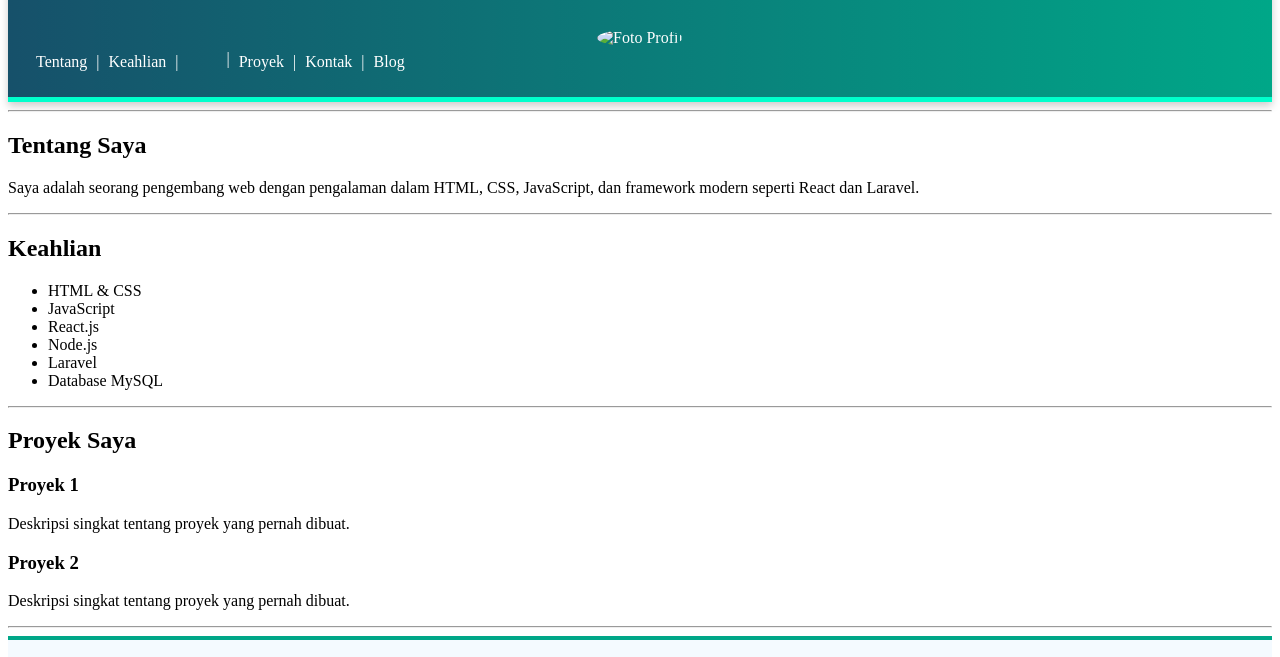
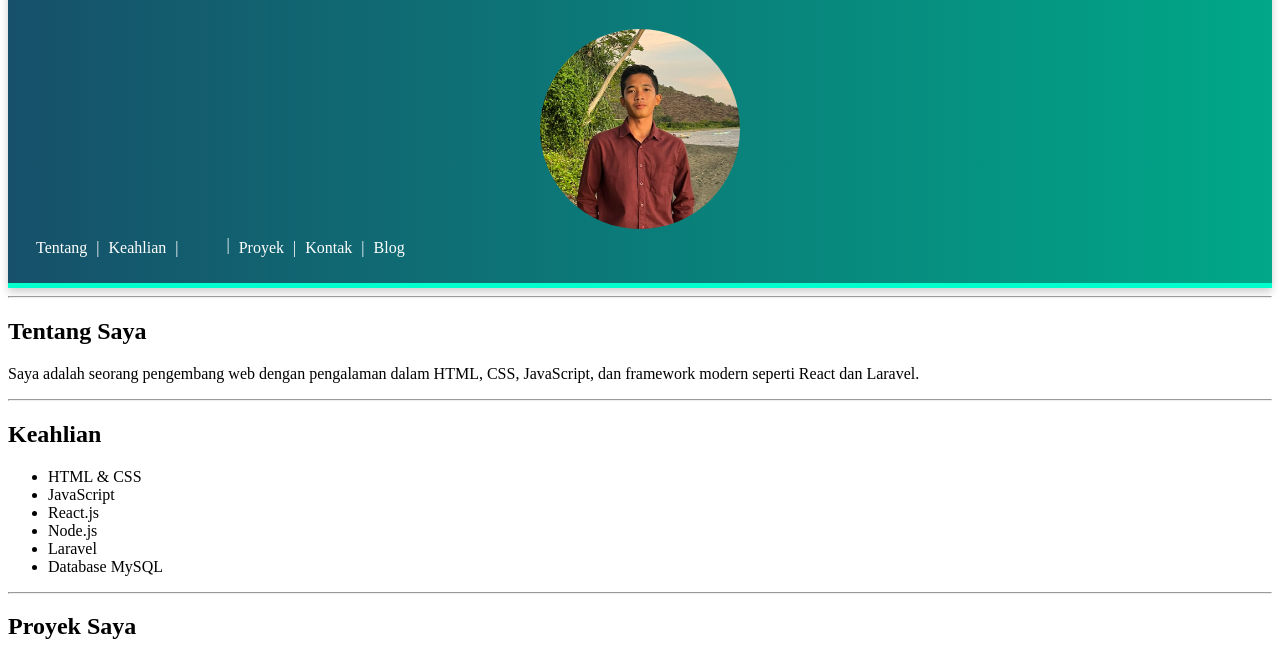
Before and after one commit to fikriaditia55/portofolio, a plain HTML site: page index.html in a window 1280 px wide. Shown: the part 89-746 px from the top of the page. Drawn offline with Linux system fonts and the light colour scheme.

Commit message:
New Changes

```diff
--- a/index.html
+++ b/index.html
@@ -9,9 +9,7 @@
 <body>
   <header>
     <h1>Nama Anda</h1>
-    <img src="jpg.jpg" width="200" height="200" alt="Foto Profil">
-
-
+    <img src="image.png" width="200" height="200" alt="Foto Profil">
 
     <nav>
       <table>
```
Also changed, not shown: image.png (renamed from img/image.png).
